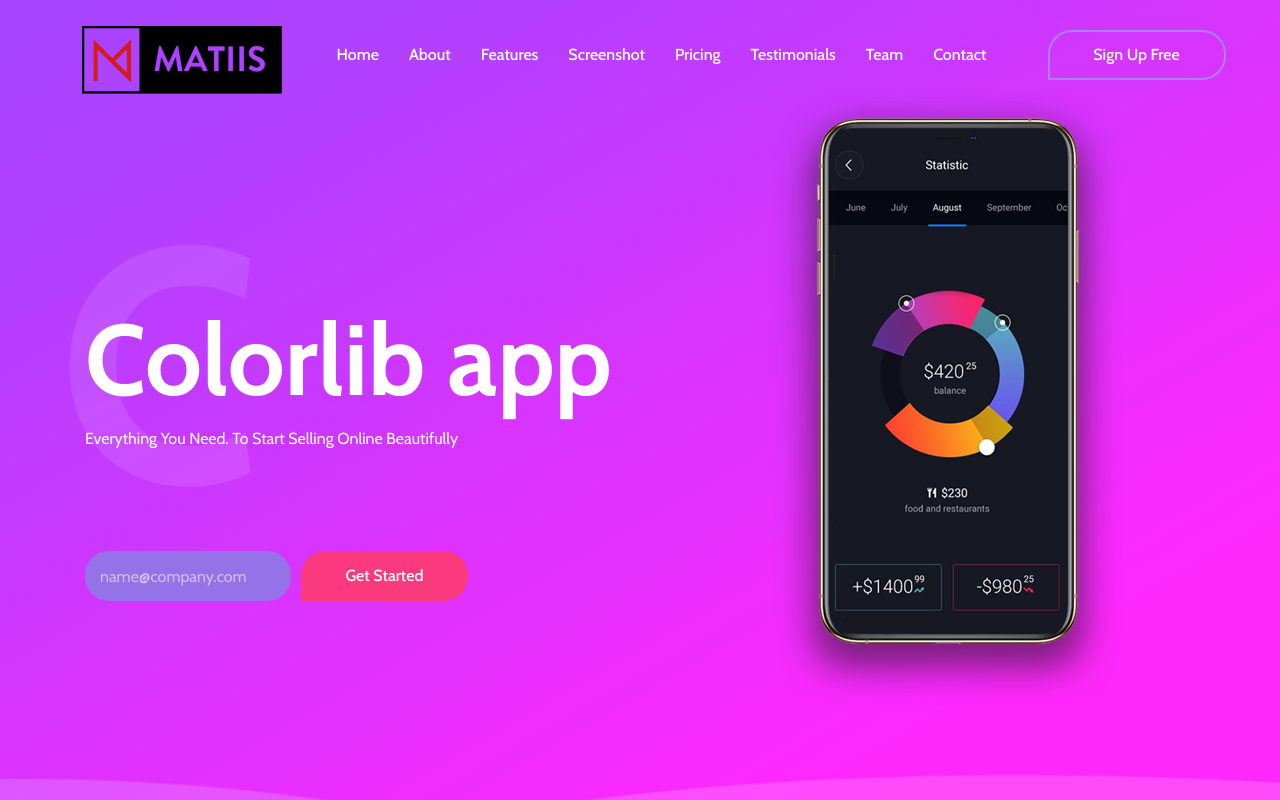
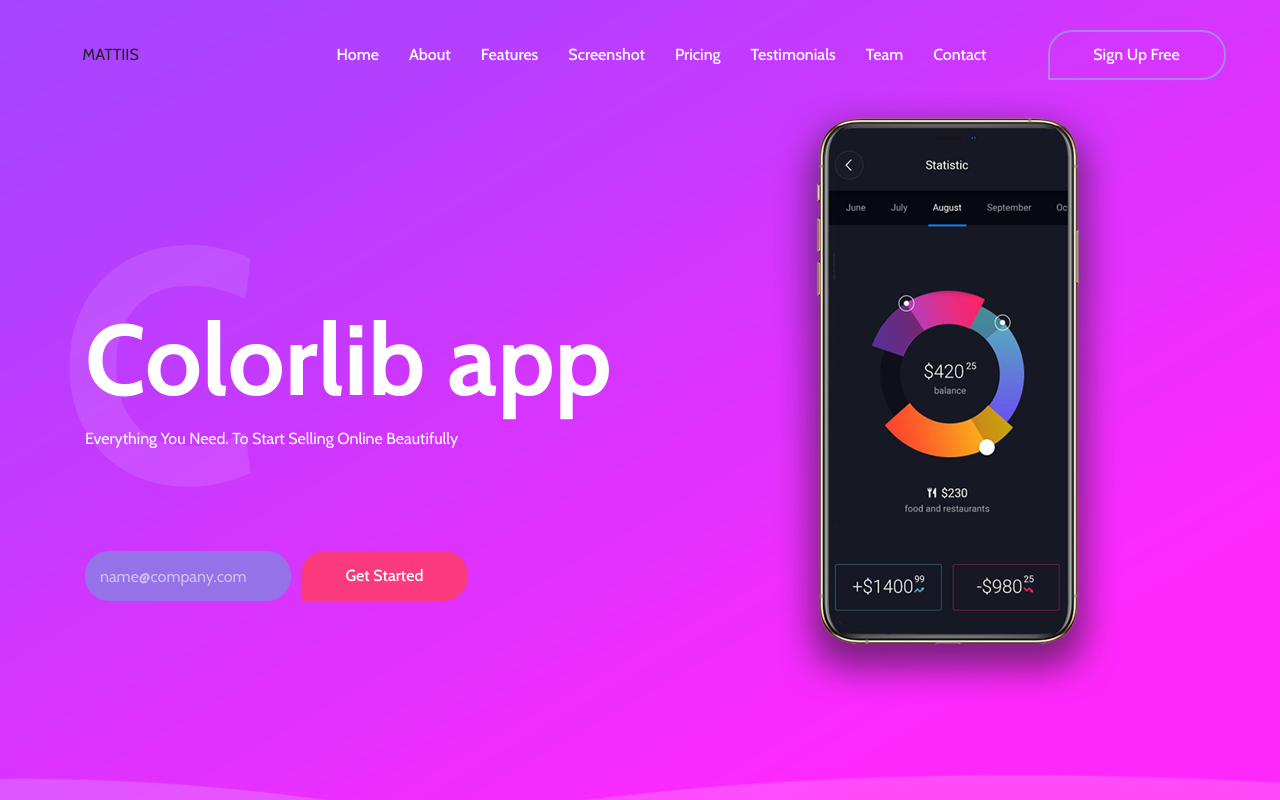
Before and after one commit to morteza97/TecnoThemes, a plain HTML site: page Matiis/index.html in a window 1280 px wide. Shown: the top 800 px of the page. Drawn offline with nearby package versions, Linux system fonts and the light colour scheme; files whose address does not match are found by name.

```diff
--- a/Matiis/index.html
+++ b/Matiis/index.html
@@ -37,7 +37,8 @@
                     <div class="menu_area">
                         <nav class="navbar navbar-expand-lg navbar-light">
                             <!-- Logo -->
-                            <a class="navbar-brand" href="#"> <img src="img/bg-img/logo.png" alt="logo"></a>
+                            <div class="logo">MATTIIS</div>
+                            <!--<a class="navbar-brand" href="#"> <img src="img/bg-img/mattiis_logo.png" alt="logo"></a>-->
                             <button class="navbar-toggler" type="button" data-toggle="collapse" data-target="#ca-navbar" aria-controls="ca-navbar" aria-expanded="false" aria-label="Toggle navigation"><span class="navbar-toggler-icon"></span></button>
                             <!-- Menu Area -->
                             <div class="collapse navbar-collapse" id="ca-navbar">
```
